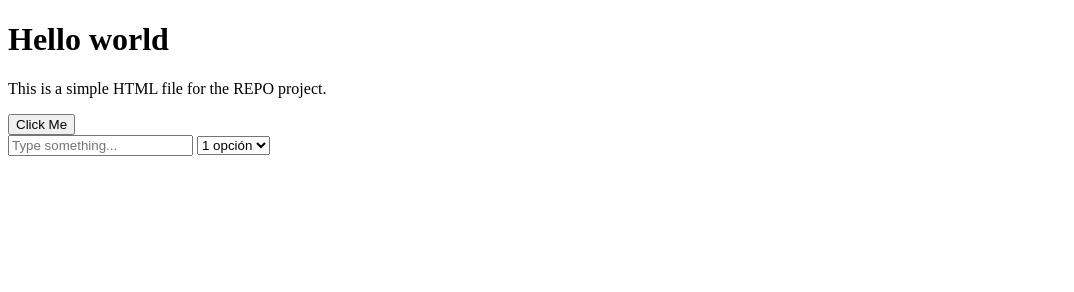
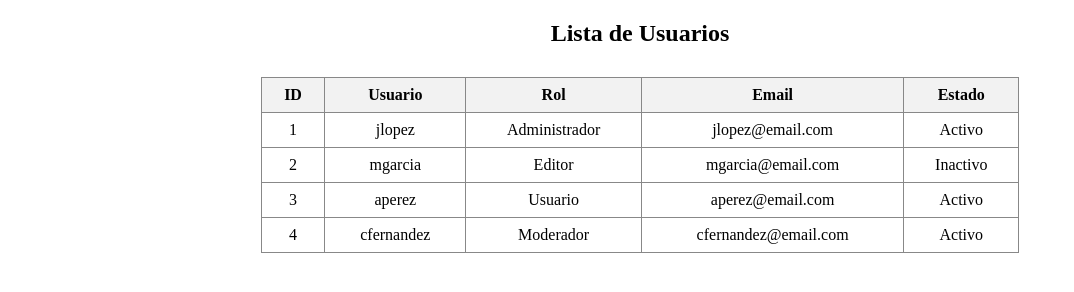
Before and after one commit to JosueHTDev/primer-repo, a plain HTML site: page frontend/index.html in a window 1280 px wide. Shown: the whole page, without its empty margins (0-1074 px from the left). Drawn offline with Linux system fonts and the light colour scheme.

Commit message:
creando tabla en index.html

```diff
--- a/frontend/index.html
+++ b/frontend/index.html
@@ -1,27 +1,66 @@
 <!DOCTYPE html>
-<html lang="en">
+<html lang="es">
 <head>
     <meta charset="UTF-8">
-    <meta name="viewport" content="width=device-width, initial-scale=1.0">
-    <title>REPO</title>
+    <title>Tabla de Usuarios</title>
+    <style>
+        table {
+            border-collapse: collapse;
+            width: 60%;
+            margin: 30px auto;
+        }
+        th, td {
+            border: 1px solid #888;
+            padding: 8px 12px;
+            text-align: center;
+        }
+        th {
+            background-color: #f2f2f2;
+        }
+    </style>
 </head>
 <body>
-    <h1>
-        Hello world
-    </h1>
-    <p>
-        This is a simple HTML file for the REPO project.
-    </p>
-    <button type="button" onclick="alert('Button clicked!')">
-        Click Me
-    </button>
-    <form action="">
-        <input type="text" name="inputField" placeholder="Type something...">
-        <select name="select" id="select">
-            <option value="">1 opción</option>
-            <option value="">2 opción</option>
-            <option value="">3 opción</option>
-        </select>
-    </form>
+    <h2 style="text-align:center;">Lista de Usuarios</h2>
+    <table>
+        <thead>
+            <tr>
+                <th>ID</th>
+                <th>Usuario</th>
+                <th>Rol</th>
+                <th>Email</th>
+                <th>Estado</th>
+            </tr>
+        </thead>
+        <tbody>
+            <tr>
+                <td>1</td>
+                <td>jlopez</td>
+                <td>Administrador</td>
+                <td>jlopez@email.com</td>
+                <td>Activo</td>
+            </tr>
+            <tr>
+                <td>2</td>
+                <td>mgarcia</td>
+                <td>Editor</td>
+                <td>mgarcia@email.com</td>
+                <td>Inactivo</td>
+            </tr>
+            <tr>
+                <td>3</td>
+                <td>aperez</td>
+                <td>Usuario</td>
+                <td>aperez@email.com</td>
+                <td>Activo</td>
+            </tr>
+            <tr>
+                <td>4</td>
+                <td>cfernandez</td>
+                <td>Moderador</td>
+                <td>cfernandez@email.com</td>
+                <td>Activo</td>
+            </tr>
+        </tbody>
+    </table>
 </body>
 </html>
```
